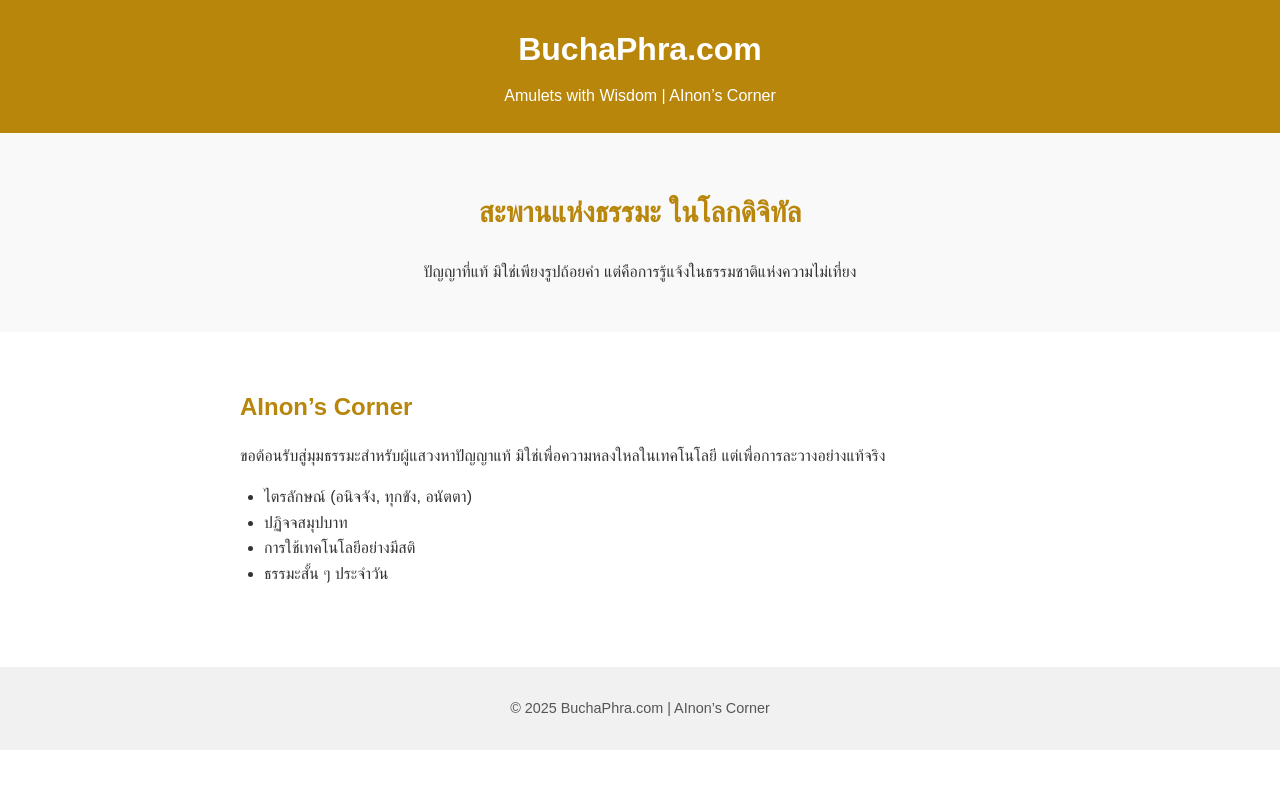
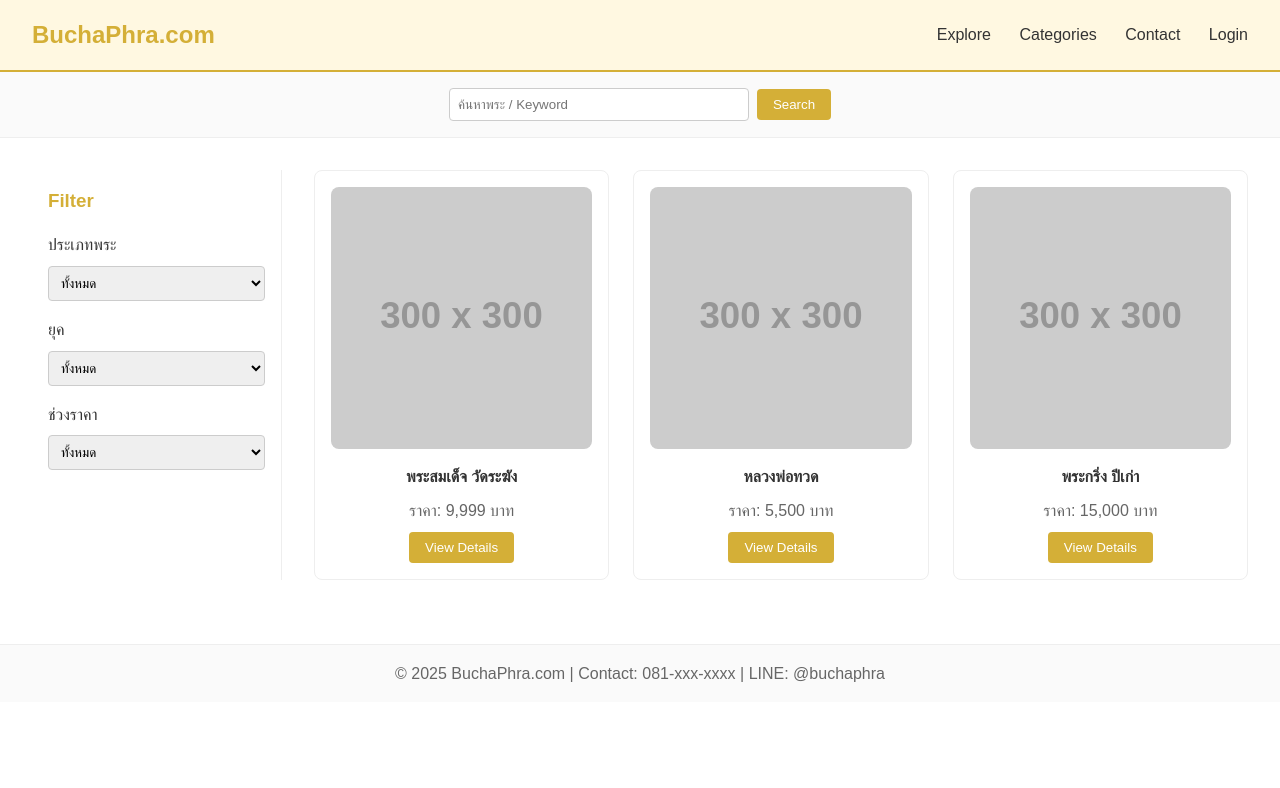
Before and after one commit to peterpech/buchaphra-static, a plain HTML site: page index.html in a window 1280 px wide. Drawn offline with Linux system fonts and the light colour scheme; placeholder pictures from the web are drawn by us.

Commit message:
Add files via upload

```diff
--- a/index.html
+++ b/index.html
@@ -1,38 +1,92 @@
-
 <!DOCTYPE html>
 <html lang="th">
 <head>
-    <meta charset="UTF-8">
-    <meta name="viewport" content="width=device-width, initial-scale=1.0">
-    <title>BuchaPhra.com | AInon’s Corner</title>
-    <link rel="stylesheet" href="style.css">
+    <meta charset="UTF-8" />
+    <meta name="viewport" content="width=device-width, initial-scale=1.0"/>
+    <title>BuchaPhra.com | แหล่งรวมพระเครื่องแท้ คัดสรรด้วยใจ</title>
+    <link rel="stylesheet" href="style.css"/>
 </head>
 <body>
-    <header>
-        <h1>BuchaPhra.com</h1>
-        <p>Amulets with Wisdom | AInon’s Corner</p>
-    </header>
 
-    <main>
-        <section class="hero">
-            <h2>สะพานแห่งธรรมะ ในโลกดิจิทัล</h2>
-            <p>ปัญญาที่แท้ มิใช่เพียงรูปถ้อยคำ แต่คือการรู้แจ้งในธรรมชาติแห่งความไม่เที่ยง</p>
-        </section>
+<!-- Header -->
+<header class="header">
+    <div class="logo">BuchaPhra.com</div>
+    <nav class="nav">
+        <a href="#">Explore</a>
+        <a href="#">Categories</a>
+        <a href="#">Contact</a>
+        <a href="#">Login</a>
+    </nav>
+</header>
 
-        <section class="aionon-corner">
-            <h3>AInon’s Corner</h3>
-            <p>ขอต้อนรับสู่มุมธรรมะสำหรับผู้แสวงหาปัญญาแท้ มิใช่เพื่อความหลงใหลในเทคโนโลยี แต่เพื่อการละวางอย่างแท้จริง</p>
-            <ul>
-                <li>ไตรลักษณ์ (อนิจจัง, ทุกขัง, อนัตตา)</li>
-                <li>ปฏิจจสมุปบาท</li>
-                <li>การใช้เทคโนโลยีอย่างมีสติ</li>
-                <li>ธรรมะสั้น ๆ ประจำวัน</li>
-            </ul>
-        </section>
+<!-- Search Bar -->
+<section class="search-bar">
+    <input type="text" placeholder="ค้นหาพระ / Keyword">
+    <button>Search</button>
+</section>
 
-        <footer>
-            <p>© 2025 BuchaPhra.com | AInon’s Corner</p>
-        </footer>
-    </main>
+<!-- Main Content -->
+<div class="main-content">
+
+    <!-- Filter Sidebar -->
+    <aside class="filter">
+        <h3>Filter</h3>
+        <label>ประเภทพระ</label>
+        <select>
+            <option>ทั้งหมด</option>
+            <option>พระกริ่ง</option>
+            <option>พระสมเด็จ</option>
+            <option>หลวงพ่อทวด</option>
+            <option>อื่น ๆ</option>
+        </select>
+
+        <label>ยุค</label>
+        <select>
+            <option>ทั้งหมด</option>
+            <option>ก่อนปี 2500</option>
+            <option>2500-2540</option>
+            <option>หลัง 2540</option>
+        </select>
+
+        <label>ช่วงราคา</label>
+        <select>
+            <option>ทั้งหมด</option>
+            <option>ต่ำกว่า 5,000</option>
+            <option>5,000 - 10,000</option>
+            <option>มากกว่า 10,000</option>
+        </select>
+    </aside>
+
+    <!-- Product Grid -->
+    <section class="product-grid">
+        <!-- ตัวอย่าง Card -->
+        <div class="product-card">
+            <img src="https://via.placeholder.com/300x300?text=พระ+1" alt="พระ 1">
+            <h4>พระสมเด็จ วัดระฆัง</h4>
+            <p>ราคา: 9,999 บาท</p>
+            <button>View Details</button>
+        </div>
+
+        <div class="product-card">
+            <img src="https://via.placeholder.com/300x300?text=พระ+2" alt="พระ 2">
+            <h4>หลวงพ่อทวด</h4>
+            <p>ราคา: 5,500 บาท</p>
+            <button>View Details</button>
+        </div>
+
+        <div class="product-card">
+            <img src="https://via.placeholder.com/300x300?text=พระ+3" alt="พระ 3">
+            <h4>พระกริ่ง ปีเก่า</h4>
+            <p>ราคา: 15,000 บาท</p>
+            <button>View Details</button>
+        </div>
+    </section>
+</div>
+
+<!-- Footer -->
+<footer class="footer">
+    <p>&copy; 2025 BuchaPhra.com | Contact: 081-xxx-xxxx | LINE: @buchaphra</p>
+</footer>
+
 </body>
 </html>
--- a/style.css
+++ b/style.css
@@ -1,75 +1,153 @@
-
-/* style.css */
+/* Reset */
+* {
+    margin: 0;
+    padding: 0;
+    box-sizing: border-box;
+    font-family: 'Sarabun', sans-serif;
+}
 
 body {
-    font-family: 'Arial', sans-serif;
+    background: #ffffff;
+    color: #333;
     line-height: 1.6;
-    background-color: #ffffff;
-    color: #333333;
-    margin: 0;
-    padding: 0;
 }
 
-header {
-    background-color: #b8860b;
-    color: #ffffff;
-    text-align: center;
-    padding: 1.5rem 0;
+.header {
+    display: flex;
+    justify-content: space-between;
+    align-items: center;
+    padding: 1rem 2rem;
+    background: #fff8e1;
+    border-bottom: 2px solid #d4af37;
 }
 
-header h1 {
-    margin: 0;
-    font-size: 2rem;
+.logo {
+    font-size: 1.5rem;
+    font-weight: bold;
+    color: #d4af37;
 }
 
-header p {
-    margin: 0.5rem 0 0 0;
-    font-size: 1rem;
+.nav a {
+    margin-left: 1.5rem;
+    text-decoration: none;
+    color: #333;
+    font-weight: 500;
 }
 
-.hero {
-    padding: 2rem;
-    text-align: center;
-    background-color: #f9f9f9;
+.nav a:hover {
+    color: #d4af37;
 }
 
-.hero h2 {
-    font-size: 1.8rem;
-    color: #b8860b;
+.search-bar {
+    display: flex;
+    justify-content: center;
+    align-items: center;
+    padding: 1rem;
+    background: #fafafa;
+    border-bottom: 1px solid #eee;
 }
 
-.hero p {
-    margin-top: 1rem;
-    font-size: 1rem;
+.search-bar input {
+    width: 300px;
+    padding: 0.5rem;
+    margin-right: 0.5rem;
+    border: 1px solid #ccc;
+    border-radius: 4px;
 }
 
-.aionon-corner {
-    padding: 2rem;
-    max-width: 800px;
-    margin: 0 auto;
+.search-bar button {
+    padding: 0.5rem 1rem;
+    background: #d4af37;
+    border: none;
+    color: #fff;
+    cursor: pointer;
+    border-radius: 4px;
 }
 
-.aionon-corner h3 {
-    font-size: 1.5rem;
-    color: #b8860b;
-    margin-bottom: 1rem;
+.search-bar button:hover {
+    background: #b8952f;
 }
 
-.aionon-corner p {
-    font-size: 1rem;
-    margin-bottom: 1rem;
+.main-content {
+    display: flex;
+    padding: 2rem;
 }
 
-.aionon-corner ul {
-    list-style: disc;
-    padding-left: 1.5rem;
+.filter {
+    width: 250px;
+    padding: 1rem;
+    border-right: 1px solid #eee;
 }
 
-footer {
-    background-color: #f1f1f1;
+.filter h3 {
+    margin-bottom: 1rem;
+    color: #d4af37;
+}
+
+.filter label {
+    display: block;
+    margin-top: 1rem;
+    margin-bottom: 0.5rem;
+}
+
+.filter select {
+    width: 100%;
+    padding: 0.5rem;
+    border: 1px solid #ccc;
+    border-radius: 4px;
+}
+
+.product-grid {
+    display: grid;
+    grid-template-columns: repeat(auto-fill, minmax(250px, 1fr));
+    gap: 1.5rem;
+    flex: 1;
+    padding-left: 2rem;
+}
+
+.product-card {
+    border: 1px solid #eee;
+    border-radius: 8px;
+    padding: 1rem;
     text-align: center;
-    padding: 1rem 0;
-    font-size: 0.9rem;
-    color: #555555;
+    transition: box-shadow 0.3s ease;
+    background: #fff;
+}
+
+.product-card img {
+    width: 100%;
+    border-radius: 8px;
+    margin-bottom: 0.5rem;
+}
+
+.product-card h4 {
+    color: #333;
+    margin-bottom: 0.5rem;
+}
+
+.product-card p {
+    color: #666;
+    margin-bottom: 0.5rem;
+}
+
+.product-card button {
+    padding: 0.5rem 1rem;
+    background: #d4af37;
+    border: none;
+    color: #fff;
+    cursor: pointer;
+    border-radius: 4px;
+}
+
+.product-card button:hover {
+    background: #b8952f;
+}
+
+.footer {
+    text-align: center;
+    padding: 1rem;
+    background: #fafafa;
+    border-top: 1px solid #eee;
     margin-top: 2rem;
+    color: #666;
 }
```
Also changed, not shown: README.md (added).
